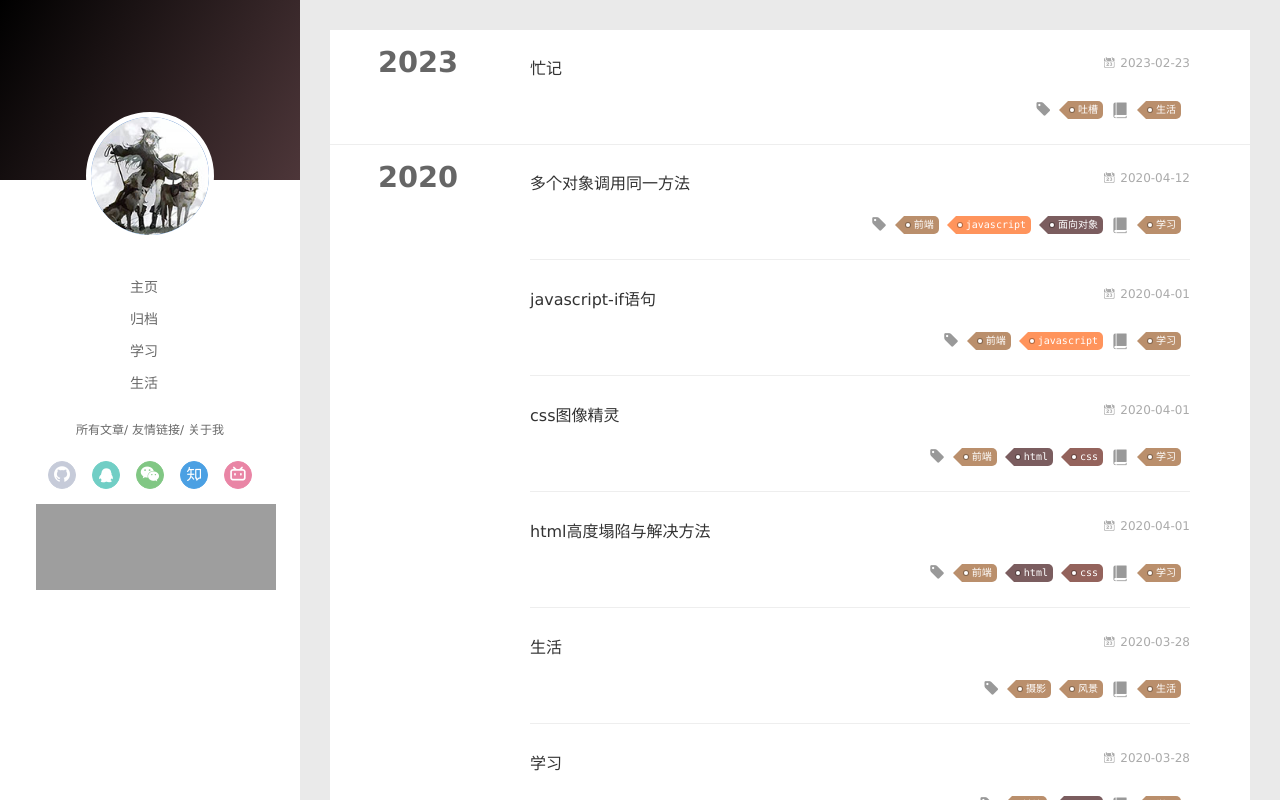
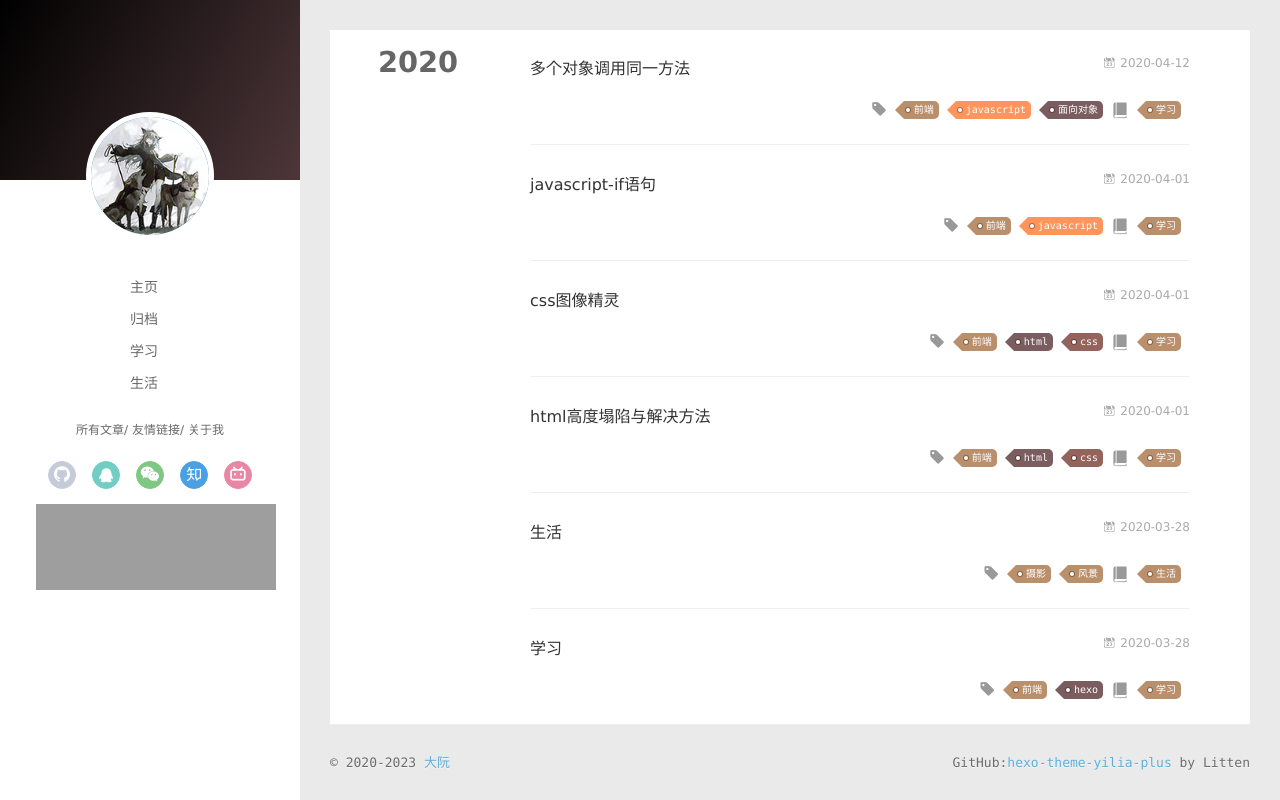
Before and after one commit to Warkyone/Warkyone.github.io, a plain HTML site: page archives/index.html in a window 1280 px wide. Drawn offline with Linux system fonts and the light colour scheme; no server answers; grey boxes are pictures that could not be loaded.

Commit message:
Update index.html

```diff
--- a/archives/index.html
+++ b/archives/index.html
@@ -201,68 +201,7 @@
 
 
 
-      <section class="archives-wrap">
-        <div class="archive-year-wrap">
-          <a href="/archives/2023" class="archive-year">2023</a>
-        </div>
-        <div class="archives">
 
-    <article class="archive-article archive-type-post">
-  <div class="archive-article-inner">
-    <header class="archive-article-header">
-      	<div class="article-meta">
-
-<a href="/2023/02/23/%E5%BF%99%E8%AE%B0/" class="archive-article-date">
-        <time datetime="2023-02-23T13:33:42.000Z" itemprop="datePublished"><i class="icon-calendar icon"></i>2023-02-23</time>
-</a>
-
-        </div>
-
-
-    <h1 itemprop="name">
-
-	  <a class="archive-article-title" href="/2023/02/23/%E5%BF%99%E8%AE%B0/" target="_blank">忙记</a>
-
-    </h1>
-
-
-
-        <div class="article-info info-on-right">
-
-	<div class="article-tag tagcloud">
-		<i class="icon-price-tags icon"></i>
-		<ul class="article-tag-list">
-
-        		<li class="article-tag-list-item">
-        			<a href="javascript:void(0)" class="js-tag article-tag-list-link color3">吐槽</a>
-        		</li>
-
-		</ul>
-	</div>
-
-
-	<div class="article-category tagcloud">
-		<i class="icon-book icon"></i>
-		<ul class="article-tag-list">
-
-        		<li class="article-tag-list-item">
-        			<a href="/categories/生活//" class="article-tag-list-link color3">生活</a>
-        		</li>
-
-		</ul>
-	</div>
-
-
-        </div>
-        <div class="clearfix"></div>
-    </header>
-  </div>
-</article>
-
-
-
-
-        </div></section>
 
 
       <section class="archives-wrap">
```
